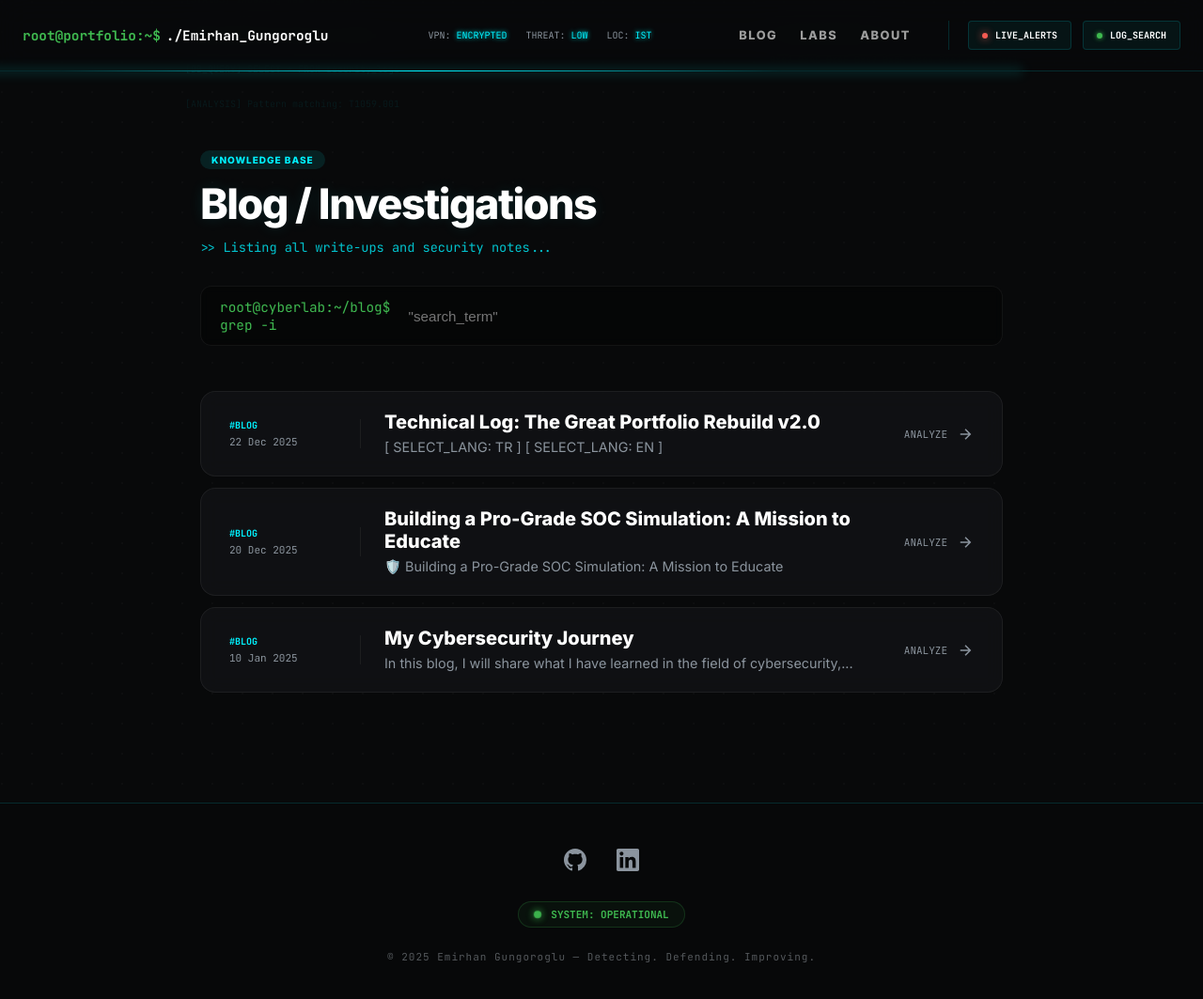
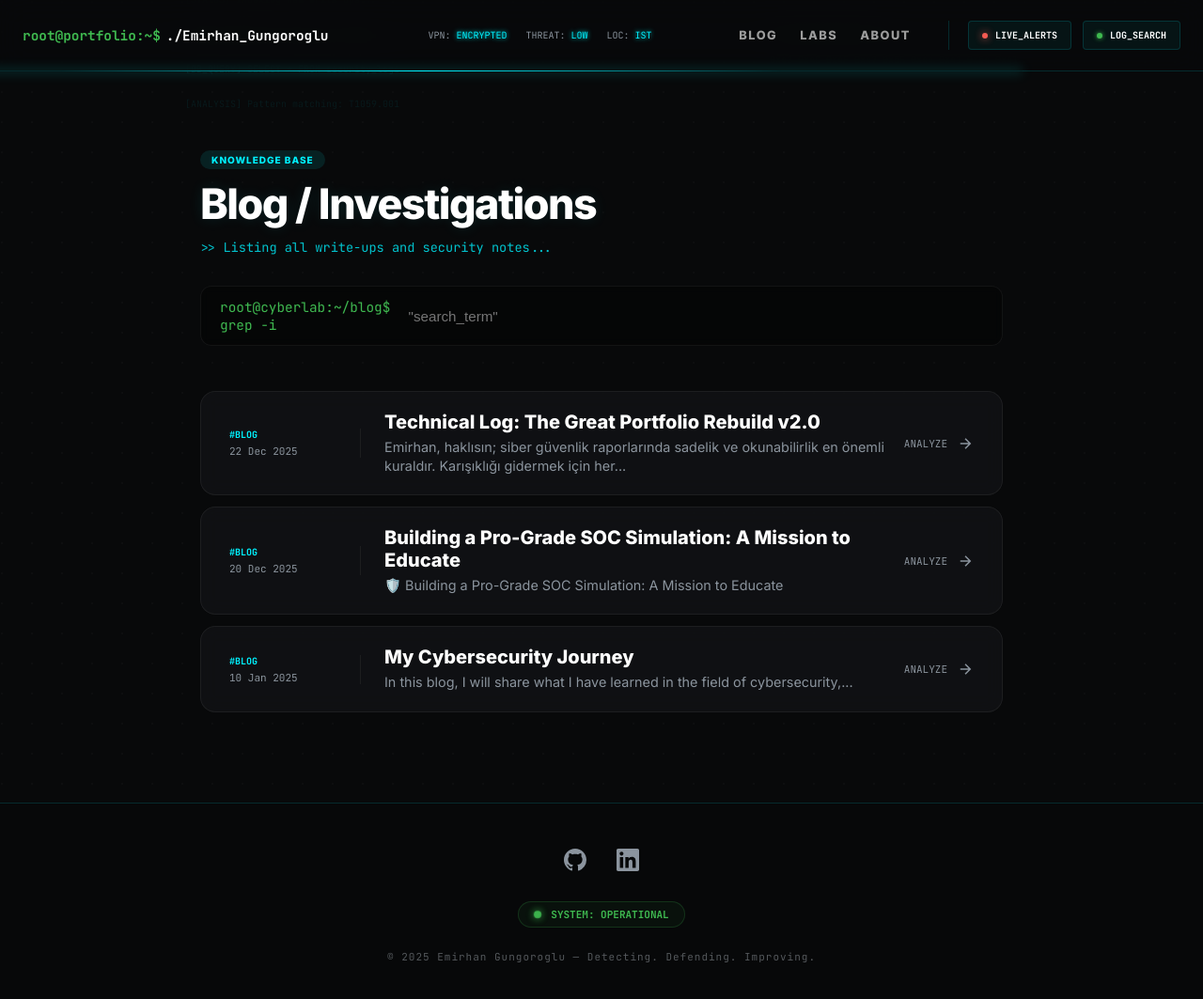
Before and after one commit to cybergungor/cybergungor.github.io, a Jekyll site: the page built from blog.md, in a window 1280 px wide and 1073 px high. Shown: the top 1063 px of the window at 94% size. Built offline with Jekyll 4.4.1, drawn with Linux system fonts in a browser that asks for light colours; some of the changed lines change nothing that is shown.

Commit message:
Update 2025-12-23-portfolio-v2-technical-rebuild.md

```diff
--- a/_posts/2025-12-23-portfolio-v2-technical-rebuild.md
+++ b/_posts/2025-12-23-portfolio-v2-technical-rebuild.md
@@ -6,139 +6,154 @@
 tags: [website, blue-team, updates, rebuild]
 ---
 
-<div class="terminal-switcher" style="margin-bottom: 60px; border: 1px dashed var(--cyber-border); padding: 20px; display: flex; justify-content: center; gap: 30px;">
-    <button onclick="switchLang('tr')" id="btn-tr" class="tactical-btn" style="color: var(--success-green); font-size: 1.1rem;">[ SELECT_LANG: TR ]</button>
-    <button onclick="switchLang('en')" id="btn-en" class="tactical-btn" style="color: var(--cyber-cyan); opacity: 0.5; font-size: 1.1rem;">[ SELECT_LANG: EN ]</button>
+Emirhan, haklısın; siber güvenlik raporlarında sadelik ve okunabilirlik en önemli kuraldır. Karışıklığı gidermek için her maddeyi birbirinden ayıran, bol boşluklu ve ** gibi bazen hatalı görünen karakterler yerine teknik terimleri direkt kod blokları (code) içine alan tertemiz bir yapı kurdum.
+
+Bu blog yazısı, sitenin son halindeki 3D ızgara, HUD tasarımı ve teknik düzeltmeleri adım adım anlatıyor.
+
+📄 2025-12-23-cyberlab-reborn-v2.md
+Markdown
+
+---
+layout: post
+title: "System Update: Portfolio v2.0 Reborn"
+date: 2025-12-23
+categories: [Updates]
+---
+
+<div class="lang-switch-box" style="margin-bottom: 50px; text-align: center;">
+    <button onclick="switchLang('tr')" id="btn-tr" style="background: none; border: 1px solid #00f2ff; color: #00f2ff; padding: 10px 20px; cursor: pointer; font-family: 'JetBrains Mono';">TÜRKÇE</button>
+    <button onclick="switchLang('en')" id="btn-en" style="background: none; border: 1px solid #00f2ff; color: #00f2ff; padding: 10px 20px; cursor: pointer; font-family: 'JetBrains Mono'; opacity: 0.5;">ENGLISH</button>
 </div>
 
-<div id="content-tr" class="lang-content">
+<div id="content-tr">
+
+# [LOG] Portfolyo v2.0 Modernizasyon Raporu
+
+Sitemi sıradan bir blogdan, profesyonel bir <code>Blue Team</code> operasyon merkezine dönüştürdüğüm bir haftalık redesign sürecini tamamladım.
+
+Yapılan tüm güncellemeler aşağıda adım adım listelenmiştir:
 
 <br>
 
-## Sistem Modernizasyonu v2.0 Başlatıldı
+### 1- Giriş Ekranı (The Gateway)
 
-Bu rapor, bu sitenin son bir hafta içerisindeki teknolojik evrimini belgelemektedir. Statik bir yapıdan, yaşayan bir **Mavi Takım Operasyon Merkezi** arayüzüne geçiş süreci aşağıda parça parça detaylandırılmıştır.
+Ana sayfa, bir siber güvenlik portalına yakışacak şekilde tamamen derinlik kazandı.
 
-<br><br>
-<hr style="border: 0; border-top: 2px solid var(--cyber-border); margin: 40px 0;">
-<br><br>
+Arka plana siber uzayı simgeleyen hareketli bir <code>3D Izgara (Grid)</code> sistemi entegre edildi.
 
-1: Giriş ve Derinlik (The Gateway)
-Giriş ekranı, sistemin "ilk temas" noktasıdır.
+Tüm içerik, ekranın dikey ve yatay ekseninde tam merkezde duracak şekilde <code>Absolute Centering</code> ile sabitlendi.
 
-* **3D Izgara Sistemi:** Arka plana, siber uzayı temsil eden <span style="color: var(--cyber-cyan); font-weight: bold;">Hareketli 3D Izgara (Grid)</span> eklendi.
+Logonun üzerine kimlik doğrulama hissi veren dinamik bir <code>Lazer Tarama</code> çizgisi eklendi.
 
-* **Merkezi Hizalama:** Tüm içerik, "Nuclear Option" tekniğiyle ekranın tam merkezine <span style="color: #fff; font-weight: bold;">(Absolute Centering)</span> kilitlendi.
-
-* **Lazer Tarayıcı:** Logo üzerine, kimlik doğrulamasını temsil eden <span style="color: var(--cyber-cyan);">Dinamik Lazer Çizgisi</span> entegre edildi.
-
-<br><br>
-<hr style="border: 0; border-top: 1px dashed var(--cyber-border); margin: 40px 0;">
-<br><br>
-
-2: Tactical HUD (Navigasyon)
-Menü yapısı, bir operatörün ihtiyaç duyacağı **HUD** konseptine dönüştürüldü.
-
-* **Buzlu Cam (Glassmorphism):** Navbar, arkasındaki akışı gösteren <span style="color: var(--cyber-cyan);">Blur (Bulanıklık)</span> efektiyle modernize edildi.
-
-* **Sistem Monitörleri:** Navigasyonun merkezine gerçek zamanlı veri hissi veren göstergeler eklendi:
-    > `VPN: ENCRYPTED // THREAT_LEVEL: LOW // LOC: IST`
-
-* **LED Durum Işıkları:** Kritik butonlara, sistemin aktif olduğunu simgeleyen <span style="color: var(--alert-red); font-weight: bold;">Yanıp Sönen Pulse LED'ler</span> eklendi.
-
-<br><br>
-<hr style="border: 0; border-top: 1px dashed var(--cyber-border); margin: 40px 0;">
-<br><br>
-
-3: Operatör Kimliği (About Page)
-Kişisel sayfa, bir biyografiden çok bir **"Personel Dosyası"** hiyerarşisine kavuşturuldu.
-
-* **Cyber Signature:** İsim başlığı, sönük bir "About /" ön eki ve <span style="color: #fff; text-shadow: 0 0 15px var(--cyber-cyan); font-weight: 900;">Parlayan Neon Bir İmza</span> ile değiştirildi.
-
-* **Karakteristik Tipografi:** Raporların okunabilirliğini artırmak için <span style="color: var(--success-green);">JetBrains Mono</span> font ailesi tüm teknik alanlara yayıldı.
-
-<br><br>
-<hr style="border: 0; border-top: 1px dashed var(--cyber-border); margin: 40px 0;">
-<br><br>
-
-4: Varlık Yönetimi (Assets)
-Görünmeyen kısımlardaki teknik hatalar giderildi.
-
-* **Asset Restoration:** Tarayıcı sekmesindeki <span style="color: var(--cyber-cyan);">Favicon</span> ve sosyal medya paylaşımlarında çıkan kapak görselleri geri yüklendi.
-
-* **Sosyal Entegrasyon:** GitHub ve LinkedIn bağlantıları, neon hover efektli orijinal ikonlarıyla **Footer** alanına sabitlendi.
-
-<br><br>
-<hr style="border: 0; border-top: 2px solid var(--cyber-border); margin: 60px 0;">
+<br>
+<hr style="opacity: 0.1">
 <br>
 
-**[END_OF_REPORT]**
+### 2- Tactical HUD (Navigasyon Paneli)
+
+Üst bar (Navbar), sadece bir menü değil, aktif bir kontrol paneli haline getirildi.
+
+Arka plana <code>Glassmorphism</code> uygulanarak şeffaf ve bulanık bir cam efekti verildi.
+
+Navbar'ın merkezine <code>VPN: ENCRYPTED</code> ve <code>THREAT: LOW</code> gibi canlı sistem verileri eklendi.
+
+Kritik butonlara, sistemin aktif olduğunu simgeleyen yanıp sönen <code>Pulse LED</code> ışıkları yerleştirildi.
+
+<br>
+<hr style="opacity: 0.1">
+<br>
+
+### 3- Kimlik ve Tipografi (About Page)
+
+Hakkımda sayfası, siber güvenlik operatörü kimliğini ön plana çıkaracak şekilde güncellendi.
+
+İsim başlığı, sönük bir prefix ve parlayan neon bir imza olan <code>Cyber Signature</code> tasarımıyla değiştirildi.
+
+Sitenin tamamında, teknik raporlarda standart olan <code>JetBrains Mono</code> font ailesi optimize edildi.
+
+<br>
+<hr style="opacity: 0.1">
+<br>
+
+### 4- Teknik Altyapı ve Varlıklar (Assets)
+
+Görünmeyen ama profesyonellik için kritik olan tüm teknik detaylar onarıldı.
+
+Hatalı olan tarayıcı sekme ikonu <code>Favicon</code> ve sosyal medya paylaşım görselleri düzeltildi.
+
+<code>GitHub</code> ve <code>LinkedIn</code> bağlantıları, neon parlamalı ikonlarıyla beraber sayfanın en altına sabitlendi.
+
+Sitenin çalışma durumunu gösteren <code>SYSTEM: OPERATIONAL</code> barı tekrar aktif hale getirildi.
+
+<br>
+
+---
 
 </div>
 
-<div id="content-en" class="lang-content" style="display: none;">
+<div id="content-en" style="display: none;">
+
+# [LOG] Portfolio v2.0 Modernization Report
+
+I have completed the one-week redesign process where I transformed my site from an ordinary blog into a professional <code>Blue Team</code> operations center.
+
+All updates are listed step by step below:
 
 <br>
 
-## System Modernization v2.0 Initiated
+### 1- The Gateway (Landing Page)
 
-This report documents the technological evolution of the **Emirhan Gungoroglu Website** portfolio over the last week. The transition from a static blog to a living **Blue Team Operations Center** interface is detailed below in sections.
+The home page has gained full depth, fitting for a cybersecurity portal.
 
-<br><br>
-<hr style="border: 0; border-top: 2px solid var(--cyber-border); margin: 40px 0;">
-<br><br>
+A moving <code>3D Grid</code> system representing cyberspace was integrated into the background.
 
-1: The Gateway
-The landing page is the "initial contact" point.
+All content was fixed with <code>Absolute Centering</code> to stand exactly in the center of the screen on both axes.
 
-* **3D Grid System:** A moving <span style="color: var(--cyber-cyan); font-weight: bold;">Cyber Grid</span> representing cyberspace was added to the background.
+A dynamic <code>Laser Scanning</code> line was added over the logo to give a sense of identity verification.
 
-* **Centralized Focus:** Content is locked to the exact center <span style="color: #fff; font-weight: bold;">(Absolute Centering)</span> of the screen on all devices.
-
-* **Laser Scanner:** A <span style="color: var(--cyber-cyan);">Dynamic Laser Animation</span> was integrated over the logo.
-
-<br><br>
-<hr style="border: 0; border-top: 1px dashed var(--cyber-border); margin: 40px 0;">
-<br><br>
-
-2: Tactical HUD (Navigation)
-
-The menu was transformed into a **Heads-Up Display (HUD)** concept.
-
-* **Glassmorphism:** The navbar was modernized with a <span style="color: var(--cyber-cyan);">Blur</span> effect showing the background flow.
-
-* **System Monitors:** Indicators providing a real-time data feel were added to the center of the navigation:
-    > `VPN: ENCRYPTED // THREAT_LEVEL: LOW // LOC: IST`
-
-* **LED Status Lights:** <span style="color: var(--alert-red); font-weight: bold;">Pulsing LEDs</span> were added to critical buttons to symbolize system activity.
-
-<br><br>
-<hr style="border: 0; border-top: 1px dashed var(--cyber-border); margin: 40px 0;">
-<br><br>
-
-3: Operator Identity (About Page)
-The about page now follows a **"Personnel File"** hierarchy.
-
-* **Cyber Signature:** The header was replaced with a faint "About /" prefix and a <span style="color: #fff; text-shadow: 0 0 15px var(--cyber-cyan); font-weight: 900;">Glowing Neon Signature</span>.
-
-* **Typography:** The <span style="color: var(--success-green);">JetBrains Mono</span> font family was spread across all technical areas.
-
-<br><br>
-<hr style="border: 0; border-top: 1px dashed var(--cyber-border); margin: 40px 0;">
-<br><br>
-
-4: Asset Management
-Invisible technical errors have been resolved.
-
-* **Asset Restoration:** The <span style="color: var(--cyber-cyan);">Favicon</span> and social media cover images were restored.
-
-* **Social Integration:** GitHub and LinkedIn links were pinned to the **Footer** with neon hover effects.
-
-<br><br>
-<hr style="border: 0; border-top: 2px solid var(--cyber-border); margin: 60px 0;">
+<br>
+<hr style="opacity: 0.1">
 <br>
 
-**[END_OF_REPORT]**
+### 2- Tactical HUD (Navigation Panel)
+
+The top bar (Navbar) has been transformed from just a menu into an active control panel.
+
+A <code>Glassmorphism</code> effect was applied to the background for a transparent and blurred glass look.
+
+Live system data such as <code>VPN: ENCRYPTED</code> and <code>THREAT: LOW</code> were added to the center of the navbar.
+
+Blinking <code>Pulse LED</code> lights were placed on critical buttons to symbolize that the system is active.
+
+<br>
+<hr style="opacity: 0.1">
+<br>
+
+### 3- Identity and Typography (About Page)
+
+The About page has been updated to highlight the cybersecurity operator identity.
+
+The name header was replaced with the <code>Cyber Signature</code> design, featuring a faint prefix and a glowing neon signature.
+
+The <code>JetBrains Mono</code> font family, standard in technical reports, was optimized across the entire site.
+
+<br>
+<hr style="opacity: 0.1">
+<br>
+
+### 4- Technical Infrastructure and Assets
+
+All technical details, invisible but critical for professionalism, were repaired.
+
+The faulty browser tab icon <code>Favicon</code> and social media sharing images were fixed.
+
+<code>GitHub</code> and <code>LinkedIn</code> links were pinned to the bottom of the page with their neon-glowing icons.
+
+The <code>SYSTEM: OPERATIONAL</code> bar, indicating the site's operating status, was reactivated.
+
+<br>
+
+---
 
 </div>
 
@@ -148,7 +163,6 @@
     const en = document.getElementById('content-en');
     const btnTr = document.getElementById('btn-tr');
     const btnEn = document.getElementById('btn-en');
-
     if (lang === 'tr') {
         tr.style.display = 'block'; en.style.display = 'none';
         btnTr.style.opacity = '1'; btnEn.style.opacity = '0.5';
@@ -158,10 +172,3 @@
     }
 }
 </script>
-
-<style>
-.lang-content { animation: fadeIn 1s ease-in-out; }
-@keyframes fadeIn { from { opacity: 0; transform: translateY(20px); } to { opacity: 1; transform: translateY(0); } }
-.tactical-btn { background: none; border: 1px solid transparent; font-family: 'JetBrains Mono'; font-weight: bold; cursor: pointer; transition: 0.3s; padding: 5px 15px; border-radius: 4px; }
-.tactical-btn:hover { border-color: currentColor; text-shadow: 0 0 10px currentColor; }
-</style>
```
